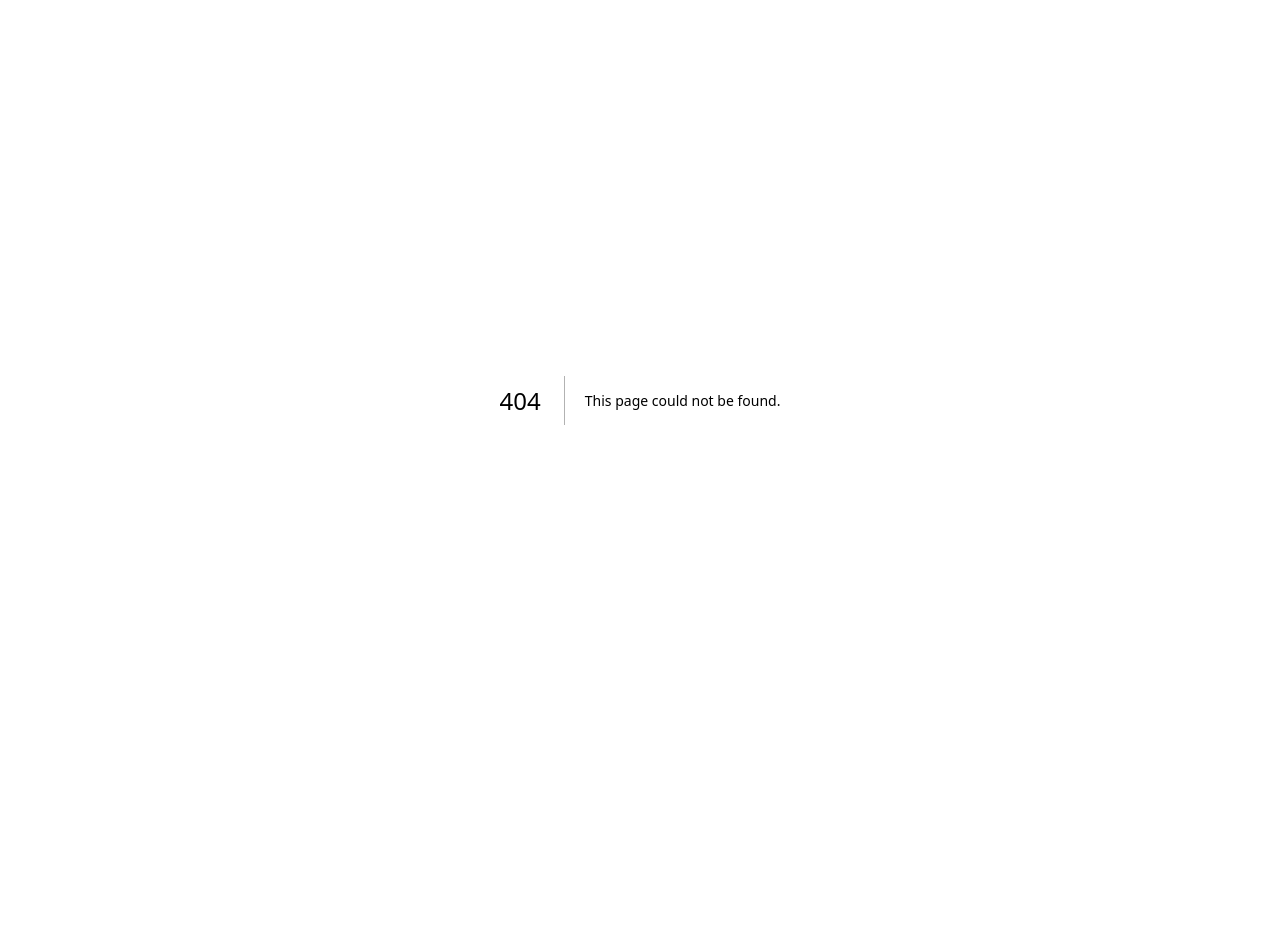
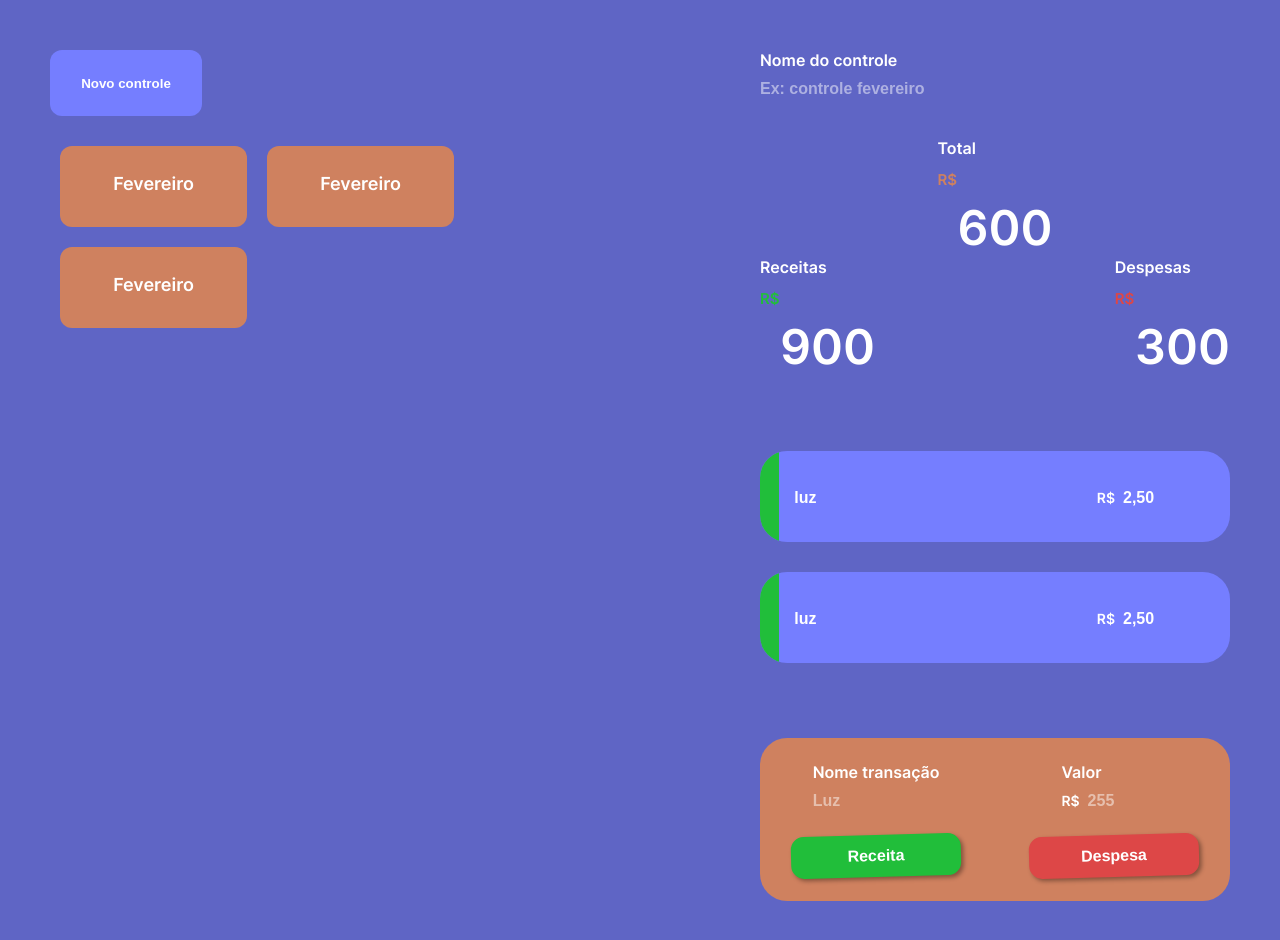
Before and after one commit to WesleyyRafaell/fine, a Next.js app: page /Home in a window 1280 px wide. Before the commit this address had no page. Shown: the top 940 px of the page. Before the commit the page ends 800 px from the top, so only its background shows below. Built offline with nearby package versions, Linux system fonts and the light colour scheme.

Commit message:
feat: create home page

```diff
--- a/src/components/modules/CardTransaction/style.ts
+++ b/src/components/modules/CardTransaction/style.ts
@@ -14,7 +14,7 @@ export const Container = styled(motion.div)<ContainerProps>`
 		background-color: ${enableCard
 			? theme.colors.lightBlue
 			: theme.colors.darkBlue};
-		max-width: 47rem;
+		width: 47rem;
 		height: 7.2rem;
 		border-radius: 27px;
 		display: flex;
--- a/src/components/modules/DisplayResults/style.ts
+++ b/src/components/modules/DisplayResults/style.ts
@@ -1,7 +1,7 @@
 import styled from 'styled-components'
 
 export const Container = styled.div`
-	max-width: 47rem;
+	width: 47rem;
 	display: flex;
 	flex-direction: column;
 	align-items: center;
--- a/src/components/modules/FormNewTransaction/style.ts
+++ b/src/components/modules/FormNewTransaction/style.ts
@@ -3,7 +3,7 @@ import styled, { css } from 'styled-components'
 export const Container = styled.div`
 	${({ theme }) => css`
 		background-color: ${theme.colors.orange};
-		max-width: 47rem;
+		width: 47rem;
 		border-radius: 2.7rem;
 		height: 16.3rem;
 		display: flex;
--- /dev/null
+++ b/src/pages/Home/index.tsx
@@ -0,0 +1,26 @@
+import ControlContainer from '@/components/modules/ControlContainer'
+import * as S from './style'
+import Button from '@/components/elements/button'
+import Card from '@/components/elements/Card'
+
+const Home = () => {
+	return (
+		<S.Container>
+			<S.Wrapper>
+				<S.Box>
+					<Button>Novo controle</Button>
+					<S.CardsContainer>
+						<Card />
+						<Card />
+						<Card />
+					</S.CardsContainer>
+				</S.Box>
+				<S.Box>
+					<ControlContainer />
+				</S.Box>
+			</S.Wrapper>
+		</S.Container>
+	)
+}
+
+export default Home
--- /dev/null
+++ b/src/pages/Home/style.ts
@@ -0,0 +1,41 @@
+import styled, { css } from 'styled-components'
+import * as CardStyle from '@/components/elements/Card/style'
+
+export const Container = styled.div`
+	${({ theme }) => css`
+		background-color: ${theme.colors.darkBlue};
+		padding: 5rem;
+		min-height: 100vh;
+	`}
+`
+
+export const Wrapper = styled.div`
+	max-width: 120rem;
+	margin: auto;
+	display: flex;
+`
+
+export const Box = styled.div`
+	width: 50%;
+	display: flex;
+	align-items: flex-start;
+
+	&:first-child {
+		justify-content: flex-start;
+		flex-direction: column;
+	}
+
+	&:last-child {
+		justify-content: flex-end;
+	}
+`
+export const CardsContainer = styled.div`
+	margin-top: 2rem;
+	flex-wrap: wrap;
+
+	${CardStyle.Container} {
+		margin: 1rem;
+	}
+
+	display: flex;
+`
```
Also changed, not shown: src/pages/index.tsx (+3 -111 lines).
